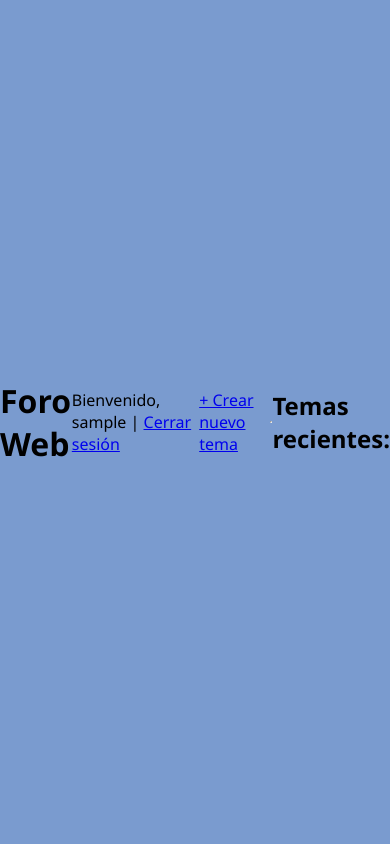
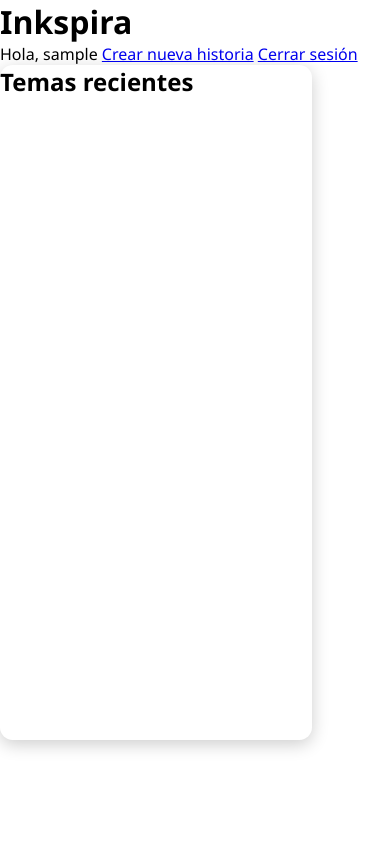
Before and after one commit to JulesPrz/foro, a PHP site: page /inicio.php in a window 390 px wide. Run offline with PHP 8.4, Linux system fonts and the light colour scheme; the visitor is signed in with stand-in values (Sample User, id 1); data that the repository does not hold is empty.

Commit message:
Se agregan nuevos cambios en la parte de inicio (foro).

```diff
--- a/inicio.php
+++ b/inicio.php
@@ -1,24 +1,35 @@
 <?php include 'db.php'; ?>
 <!DOCTYPE html>
-<html>
+<html lang="es">
 <head>
+    <meta charset="UTF-8">
     <title>Foro</title>
     <link rel="stylesheet" href="style.css">
 </head>
+<body class="bodyInicio">
 
-<body>
-<h1>Foro Web</h1>
+    <header class="barra-navegacion">
+  <div class="barra-contenido">
+    <h1 class="titulo-logo">Inkspira</h1>
 
+    <nav class="nav-links">
       <?php if (isset($_SESSION['usuario_id'])): ?>
-    <p>Bienvenido, <?php echo $_SESSION['usuario_nombre']; ?> | <a href="logout.php">Cerrar sesión</a></p>
-    <a href="crear_tema.php">+ Crear nuevo tema</a>
+        <span class="usuario-nombre">Hola, <?php echo $_SESSION['usuario_nombre']; ?></span>
+        <a href="crear_tema.php" class="nav-btn">Crear nueva historia</a>
+        <a href="logout.php" class="nav-btn">Cerrar sesión</a>
       <?php else: ?>
-    <p><a href="login.php">Iniciar sesión</a> | <a href="registro.php">Registrarse</a></p>
+        <a href="login.php" class="nav-btn">Iniciar sesión</a>
+        <a href="registro.php" class="nav-btn">Registrarse</a>
       <?php endif; ?>
+    </nav>
+  </div>
+</header>
 
-<hr>
-<h2>Temas recientes:</h2>
 
+    <main class="container">
+        <section class="temas-recientes">
+            <h2>Temas recientes</h2>
+            <div class="lista-temas">
                 <?php
                 $temas = $conn->query("SELECT t.id, t.titulo, t.fecha_creacion, u.nombre_usuario
                                         FROM temas t
@@ -26,8 +37,14 @@ $temas = $conn->query("SELECT t.id, t.titulo, t.fecha_creacion, u.nombre_usuario
                                         ORDER BY t.fecha_creacion DESC");
 
                 while ($tema = $temas->fetch_assoc()) {
-    echo "<p><a href='tema.php?id={$tema['id']}'>" . htmlspecialchars($tema['titulo']) . "</a> — por <strong>{$tema['nombre_usuario']}</strong></p>";
+                     echo "<div class='tema-item'>";
+                     echo "<a href='tema.php?id={$tema['id']}' class='tema-titulo'>" . htmlspecialchars($tema['titulo']) . "</a>";
+                     echo "<p class='tema-meta'>por <strong>{$tema['nombre_usuario']}</strong> — " . date('d/m/Y', strtotime($tema['fecha_creacion'])) . "</p>";
+                     echo "</div>";
                  }
                  ?>
+            </div>
+        </section>
+    </main>
 </body>
 </html>
--- a/style.css
+++ b/style.css
@@ -7,14 +7,14 @@
 
 /* LOGIN */
 
-body {
+/* body {
   height: 100vh;
   width: 100vw;
   background-color: #7A9BCF;
   display: flex;
   align-items: center;
   justify-content: center;
-}
+} */
 
 .container {
   width: 80vw;
@@ -128,47 +128,3 @@ a.button-link {
   max-height: 90%;
   object-fit: contain;
 }
-
-
-@media (max-width: 900px) {
-  .container {
-    flex-direction: column;
-    height: auto;
-  }
-
-  .panel-izquierdo,
-  .panel-derecho {
-    width: 100%;
-    height: auto;
-    padding: 5vh 6vw;
-  }
-
-  .panel-derecho {
-    order: -1;
-  }
-
-  .botones {
-    flex-direction: column;
-    gap: 1.5vh;
-  }
-
-  .botones button,
-  .botones a {
-    width: 100%;
-    text-align: center;
-  }
-}
-
-
-.error-mensaje {
-  background-color: #ffdddd;
-  color: #d8000c;
-  padding: 1vh 1vw;
-  margin-bottom: 2vh;
-  border: 1px solid #d8000c;
-  border-radius: 0.5vh;
-  font-size: 2vh;
-}
-
-
-/* REGISTRO */
```
Lines whose indentation alone changed are shown as unchanged.
